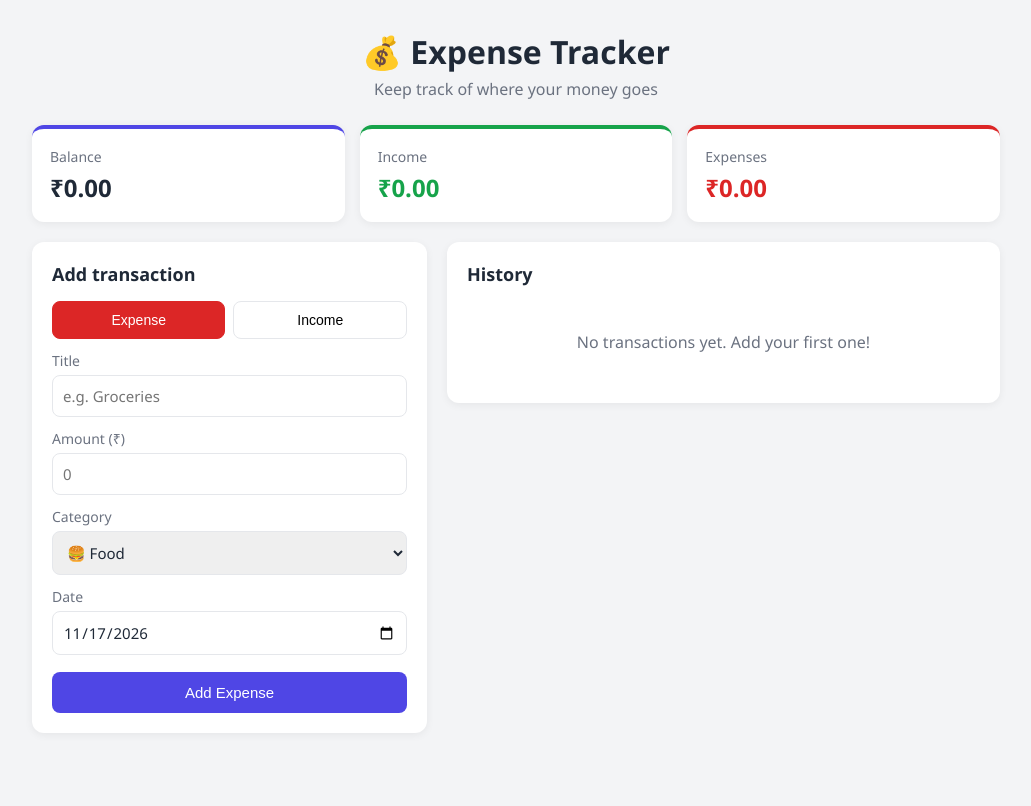
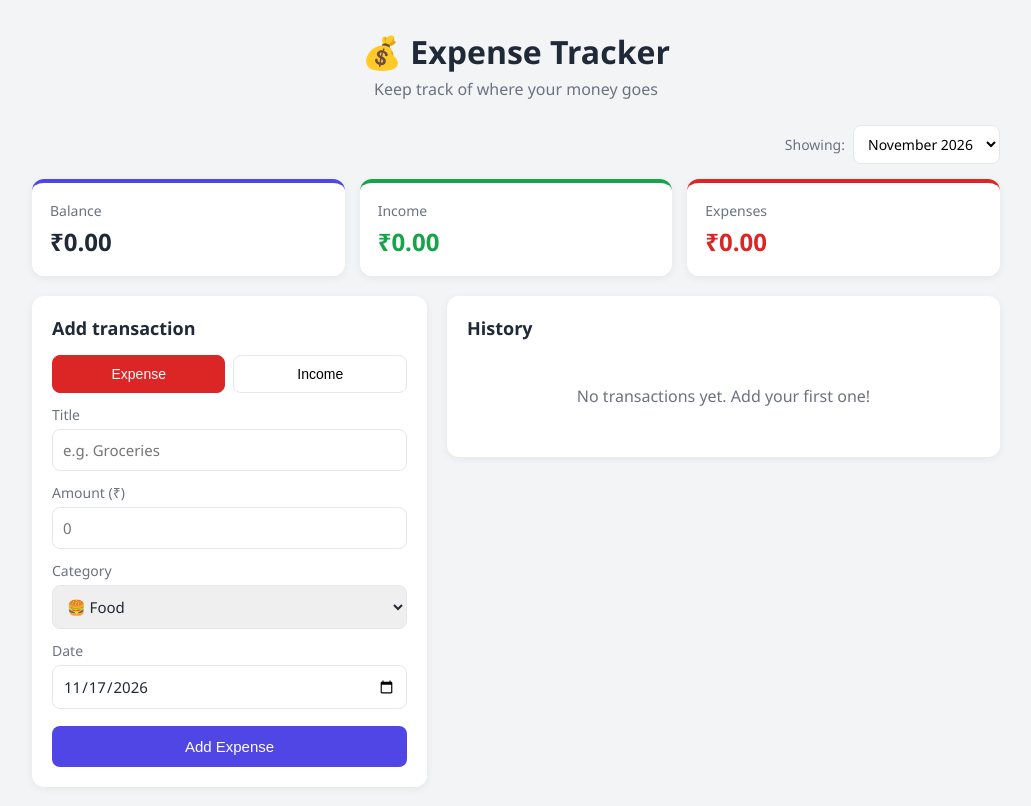
Before and after one commit to gopichandreddy007/expense-tracker, a React (Vite) app: page / in a window 1280 px wide. Shown: the top 806 px of the page, without its empty margins (124-1155 px from the left). Built offline with nearby package versions, Linux system fonts and the light colour scheme.

Commit message:
Filter transactions and totals by month

```diff
--- a/src/App.jsx
+++ b/src/App.jsx
@@ -2,6 +2,7 @@ import { useState, useEffect } from 'react'
 import TransactionForm from './components/TransactionForm'
 import TransactionList from './components/TransactionList'
 import Summary from './components/Summary'
+import MonthFilter from './components/MonthFilter'
 
 const STORAGE_KEY = 'expense-tracker-transactions'
 
@@ -15,8 +16,13 @@ function loadTransactions() {
   }
 }
 
+function currentMonth() {
+  return new Date().toISOString().slice(0, 7) // "2026-11"
+}
+
 function App() {
   const [transactions, setTransactions] = useState(loadTransactions)
+  const [month, setMonth] = useState(currentMonth())
 
   // save every time the list changes
   useEffect(() => {
@@ -31,6 +37,16 @@ function App() {
     setTransactions(transactions.filter((t) => t.id !== id))
   }
 
+  // every month that has a transaction, plus the current month, newest first
+  const months = [...new Set([currentMonth(), ...transactions.map((t) => t.date.slice(0, 7))])]
+    .sort()
+    .reverse()
+
+  // only the selected month, newest date first
+  const visible = transactions
+    .filter((t) => month === 'all' || t.date.startsWith(month))
+    .sort((a, b) => b.date.localeCompare(a.date) || b.id - a.id)
+
   return (
     <div className="app">
       <header className="header">
@@ -38,7 +54,9 @@ function App() {
         <p>Keep track of where your money goes</p>
       </header>
 
-      <Summary transactions={transactions} />
+      <MonthFilter months={months} selected={month} onChange={setMonth} />
+
+      <Summary transactions={visible} />
 
       <main className="layout">
         <section className="card">
@@ -48,7 +66,7 @@ function App() {
 
         <section className="card">
           <h2>History</h2>
-          <TransactionList transactions={transactions} onDelete={deleteTransaction} />
+          <TransactionList transactions={visible} onDelete={deleteTransaction} />
         </section>
       </main>
     </div>
--- /dev/null
+++ b/src/components/MonthFilter.jsx
@@ -0,0 +1,25 @@
+// "2026-11" -> "November 2026"
+function monthLabel(month) {
+  return new Date(month + '-01T00:00').toLocaleDateString('en-IN', {
+    month: 'long',
+    year: 'numeric',
+  })
+}
+
+function MonthFilter({ months, selected, onChange }) {
+  return (
+    <div className="month-filter">
+      <label htmlFor="month">Showing:</label>
+      <select id="month" value={selected} onChange={(e) => onChange(e.target.value)}>
+        <option value="all">All time</option>
+        {months.map((m) => (
+          <option key={m} value={m}>
+            {monthLabel(m)}
+          </option>
+        ))}
+      </select>
+    </div>
+  )
+}
+
+export default MonthFilter
--- a/src/index.css
+++ b/src/index.css
@@ -275,3 +275,23 @@ body {
   font-size: 18px;
   flex-shrink: 0;
 }
+
+/* ---------- month filter ---------- */
+.month-filter {
+  display: flex;
+  justify-content: flex-end;
+  align-items: center;
+  gap: 8px;
+  margin-bottom: 15px;
+  color: var(--muted);
+  font-size: 14px;
+}
+
+.month-filter select {
+  padding: 8px 10px;
+  border: 1px solid var(--border);
+  border-radius: 8px;
+  font-size: 14px;
+  font-family: inherit;
+  background: white;
+}
```
